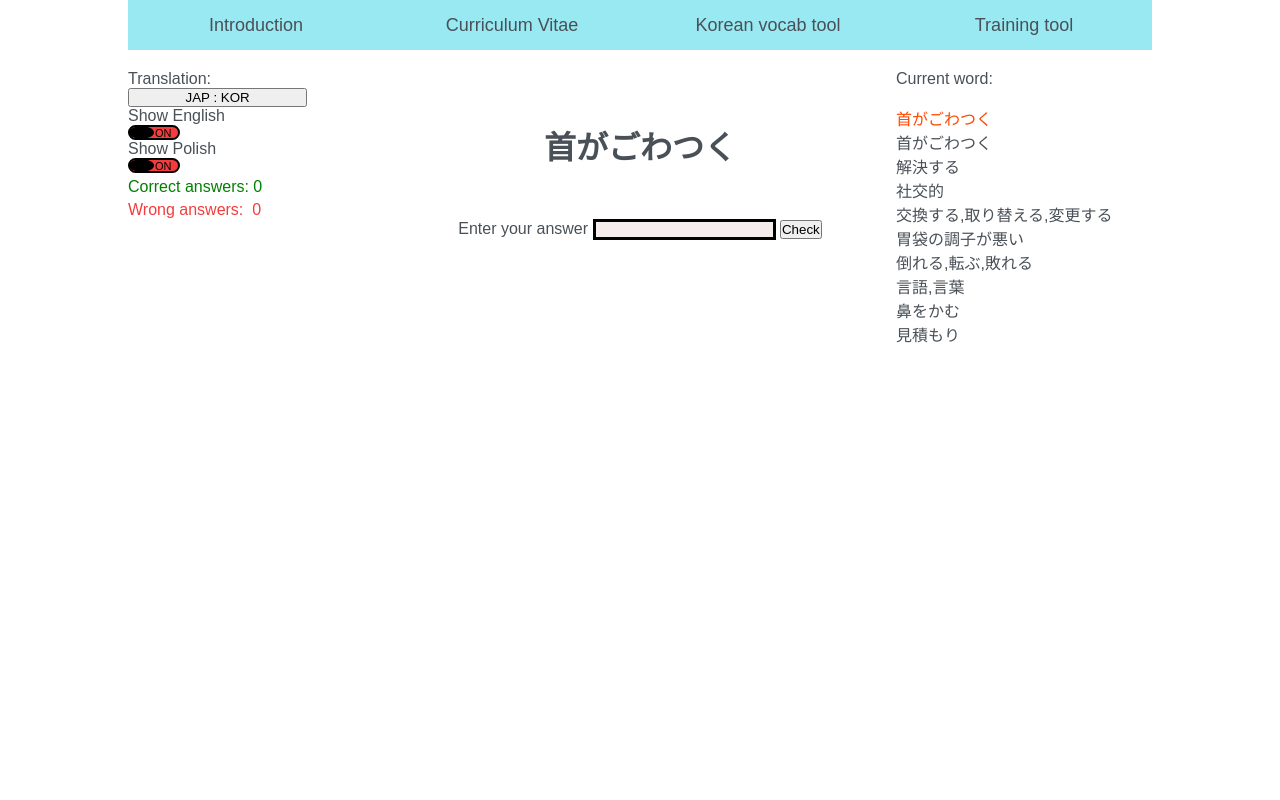
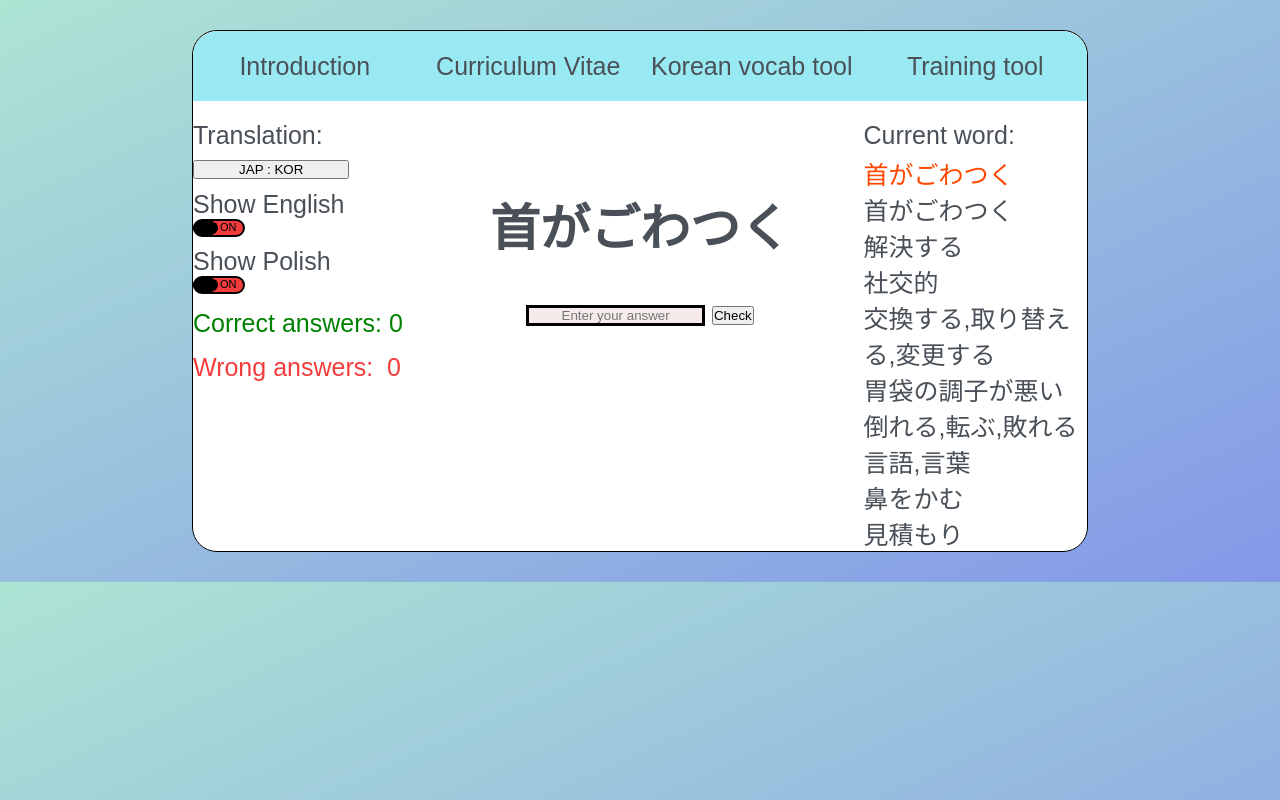
Before and after one commit to SlawekLysakowski/Slaweks_webpage, a website built with Parcel: page index.html in a window 1280 px wide. Built offline with nearby package versions, Linux system fonts and the light colour scheme.

Commit message:
various improvements

```diff
--- a/index.html
+++ b/index.html
@@ -18,18 +18,18 @@
         <a href="mapty.html">Training tool</a>
 
     </nav>
-    <div class="frame">
+    <div class="app">
         <div id="control-panel">
             <p id="transDirection">Translation: </p>
             <button id="translation">JAP : KOR</button>
 
-            <p class="show">          Show English</p>
+            <p class="show-lang">          Show English</p>
             <input type="checkbox" id="english"
                    class="checkbox" />
             <label for="english" class="toggle">
                 <p class="onOff">OFF ON</p>
             </label>
-            <p class="show">           Show Polish</p>
+            <p class="show-lang">           Show Polish</p>
             <input type="checkbox" id="polish"
                    class="checkbox" />
             <label for="polish" class="toggle">
@@ -40,7 +40,7 @@
         </div>
 
         <div class="words-array-box">
-            <p id="current-word" class="words-array">Current word:</p> <br>
+            <p id="current-word" class="words-array">Current word:</p>
             <p id="word-1"></p>
             <p id="word-2"></p>
             <p id="word-3"></p>
@@ -61,8 +61,13 @@
 
         </div >
         <div id="answer-box">
-        <label id="enter">Enter your answer</label>
-        <input id="enter-word" type="text">
+<!--        <label id="enter">Enter your answer</label>-->
+          <input
+            id="enter-word"
+            type="text"
+            placeholder="Enter your answer"
+          >
+
         <input id= 'check' type="button" value="Check">
         </div>
         <h2 id="feedback"></h2>
--- a/script.js
+++ b/script.js
@@ -11,14 +11,17 @@ window.onload = function () {
     let highlightedWord;
    const updateWords = function () {
        if (wordsArray.length === 0) newWordsArray(japToKor? japaneseWords : koreanWords);
-       for (let i = 0; i < wordsArray.length; i++) {
-         document.getElementById(`word-${i+1}`).textContent = wordsArray[i];
+       wordsArray.forEach((word, i) => {
+         console.log(word, i)
+
+
+         document.getElementById(`word-${i+1}`).textContent = word;
          document.getElementById(`word-${i + 1}`).style.color = '#495057';
 
           if (wordsArray.length < 10) {
             document.getElementById(`word-${wordsArray.length + 1}`).textContent = '';
          }
-      }
+       })
    }
    const newWordsArray = function (vocab) {
       wordsArray =  [...new Array(10)]
@@ -70,7 +73,7 @@ window.onload = function () {
       }
    })
 
-   const hideShow = function (selectedSwitch, word) {
+   const hideShowlang = function (selectedSwitch, word) {
       document.getElementById(`${selectedSwitch}`).addEventListener("click", function () {
       if (document.getElementById(`${word}`).style.display === "grid") {
          document.getElementById(`${word}`).style.display = "none";
@@ -98,8 +101,8 @@ window.onload = function () {
          console.log(wordIndex);
      }
 
-  hideShow('polish','polishWord');
-  hideShow('english','englishWord');
+  hideShowlang('polish','polishWord');
+  hideShowlang('english','englishWord');
 
    const correct = function () {
       newWord();
@@ -111,7 +114,7 @@ window.onload = function () {
       setTimeout(function () {
          document.getElementById('feedback').textContent = ``;
       }, 2000);
-   }
+   };
 
    const wrongAnswer = function () {
       newWord();
@@ -121,11 +124,7 @@ window.onload = function () {
       setTimeout(function () {
          document.getElementById('feedback').textContent = ``;
       }, 3500);
-   }
-
-
-
-
+   };
 
       const checkAnswer = function () {
          let input = document.getElementById("enter-word").value;
@@ -136,7 +135,7 @@ window.onload = function () {
                correct();
             } else {
                document.getElementById('feedback').textContent =
-                   `wrong answer! 😢 Correct answer was: \u00A0
+                   `wrong answer! 😢 Correct answer was: \u00A0 \u00A0
                    ` +  `  ${answerKor}`;
                wrongAnswer();
             }
@@ -153,7 +152,7 @@ window.onload = function () {
             } else {
 
                document.getElementById('feedback').textContent =
-                   `wrong answer! 😢 Correct answer was: \u00A0
+                   `wrong answer! 😢 Correct answer was: \u00A0 \u00A0
                      ${answerJpy}`;
                wrongAnswer();
             }
--- a/styles.css
+++ b/styles.css
@@ -6,29 +6,38 @@
 
 }
 
+
+
+
 body {
     color: #495057;
     font-family: sans-serif;
     position: relative;
+    font-size: 25px;
+  background-image: linear-gradient(to bottom right, #ade5d4, #8398e8);
+
+
 }
 
 #container {
-    width: 80%;
-    margin: 0 auto;
+  margin: 30px auto;
+  width: 70%;
+  border: 1px solid black;
+  border-radius: 25px;
+  background-color: white;
 }
+
 
 
 nav {
     display: grid;
     background-color: #99e9f2;
-
-    height: 50px;
+    height: 70px;
     grid-template-columns: repeat(4, 1fr);
-
-    font-size: 18px;
     grid-auto-flow: column;
     align-items: center;
     justify-content: center;
+    border-radius: 25px 25px 0 0;
 }
 
 
@@ -55,17 +64,26 @@ a:active {
     font-style: italic;
 }
 
-.frame {
+.app {
     display: grid;
     grid-template-columns: repeat(4, 1fr);
-    grid-template-rows: repeat(3, 1fr);
-
+    grid-template-rows: repeat(2, 1fr);
 }
 
-#switches {
-grid-column: 1 / 2;
-    grid-row: 2 /3;
+#control-panel {
+  grid-column: 1 / 2;
+  grid-row: 1 / 3;
+  gap: 50px;
+  row-gap: 50px;
+  grid-row-gap: 50px;
 }
+
+
+
+/*#switches {*/
+/*grid-column: 1 / 2;*/
+/*    grid-row: 2 /3;*/
+/*}*/
 
 #transDirection {
     margin-top: 20px;
@@ -87,11 +105,9 @@ grid-column: 1 / 2;
 
 #answer-box {
     grid-column: 2 / 4;
-    grid-row: 2 / 3;
-    align-self: start;
+    grid-row: 1 / 2;
     text-align: center;
-    align-content: center;
-    grid-row-gap: 10px;
+    align-self: end;
 }
 
 h2 {
@@ -99,15 +115,15 @@ h2 {
 }
 
 #enter-word {
-
+    width: 40%;
     border: solid 3px ;
     background-color: #f5ebeb;
+}
 
-
+::placeholder {
+  text-align: center;
 
 }
-
-
 
 
 /*#check {*/
@@ -129,19 +145,22 @@ h2 {
 .words-array-box {
     grid-column: 4 / 5;
     grid-row: 1 / 7;
+  grid-row-gap: 20px;
 }
 
-
+#word-1 {
+  margin-top: 5px;
+}
 
 
 #correct {
     color: green;
-    padding-top: 5px;
+    padding-top: 15px;
 }
 
 #wrong {
     color: #f33c3c;
-    padding-top: 5px;
+    padding-top: 15px;
 
 }
 
@@ -151,10 +170,9 @@ h2 {
     position : relative ;
     display : flex;
     width : 52px;
-    height : 15px;
+    height : 18px;
     background-color: #f33c3c;
     color: black;
-
     border-radius: 15px;
     border: 2px solid black;
 }
@@ -169,11 +187,11 @@ h2 {
     content: '';
     position: absolute;
     width: 25px;
-    height: 13px;
+    height: 16px;
     border-radius: 50%;
     background-color: black;
     top: -1px;
-    left: -1px;
+    left: -2px;
     transition:  all 0.5s;
 }
 
@@ -195,8 +213,10 @@ h2 {
     display : none;
 }
 
-.show {
-align-self: end;
+.show-lang {
+    align-self: end;
+    margin-top: 10px;
+
 
 }
 #englishWord {
@@ -213,6 +233,7 @@ display: none;
 }
 #translation,
 #translation:visited {
+    margin-top: 10px;
     width: 70%;
 }
 
@@ -225,7 +246,7 @@ display: none;
     background-color: #b6b4b4;
 }
 
-@media screen and (max-width: 700px) {
+@media screen and (max-width: 900px) {
     #container {
         width: 100%;
 
@@ -236,8 +257,9 @@ display: none;
         font-weight: bold;
 
     }
-    .frame {
+    .app {
         width: 100%;
+        grid-row-gap: 20px;
     }
     #translation {
         width: 100%;
@@ -247,5 +269,7 @@ display: none;
         text-align: center;
         align-content: center;
     }
-
+    #enter-word {
+      width: 60%;
+    }
 }
```
